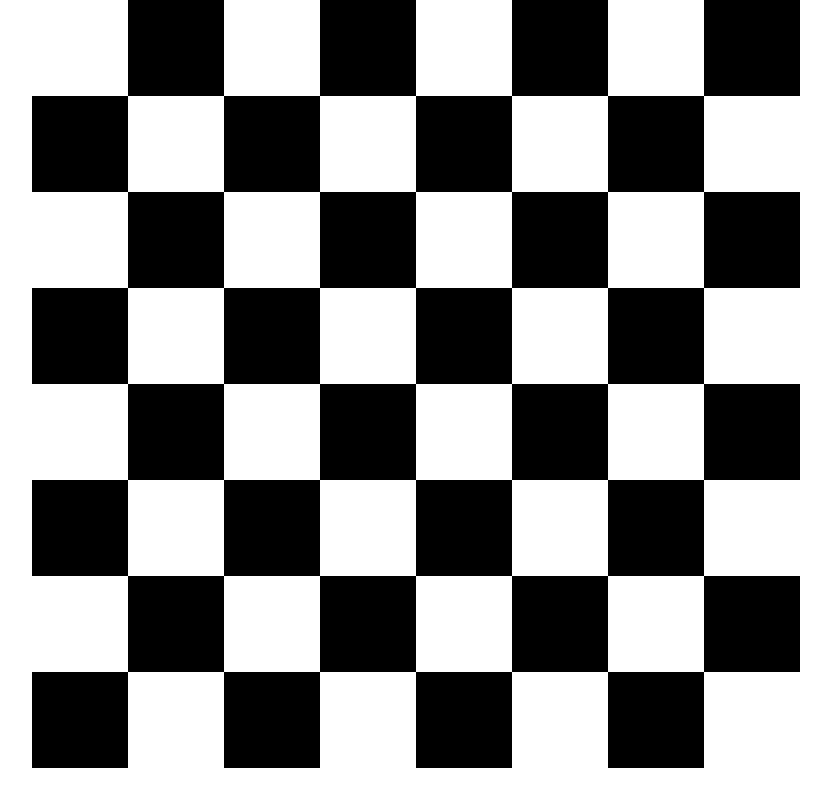
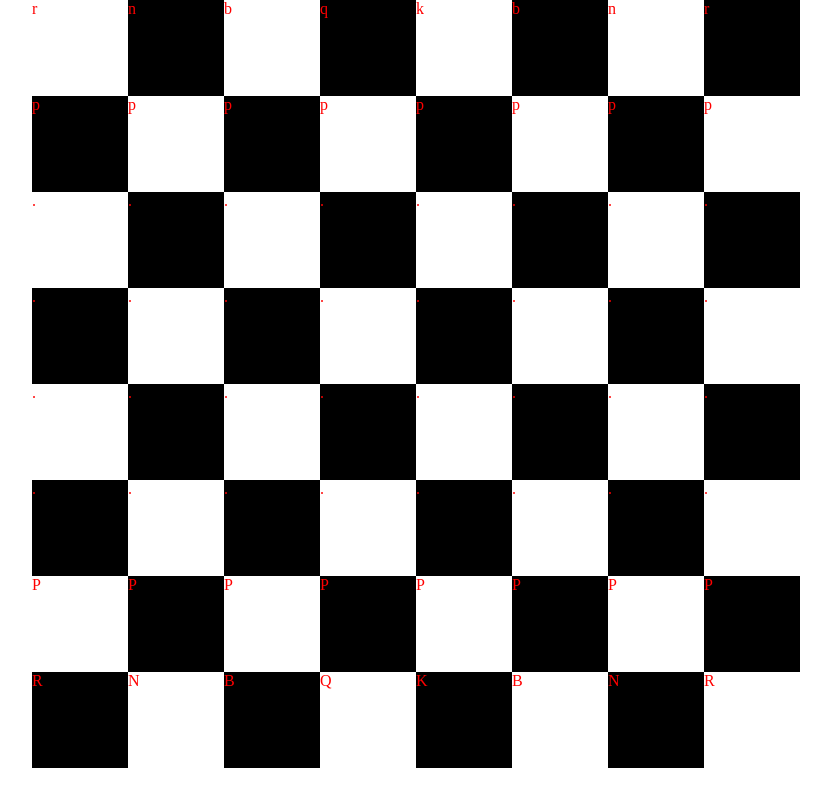
Before and after one commit to ssioux/chess, a Next.js app: page / in a window 1280 px wide. Shown: the whole page, without its empty margins (208-1039 px from the left). Built offline with nearby package versions, Linux system fonts and the light colour scheme.

Commit message:
showing pieces

```diff
--- a/components/Board.tsx
+++ b/components/Board.tsx
@@ -17,7 +17,7 @@ const Board = () => {
       .split("\n")
       .slice(1, 9)
       .map((rank) => rank.slice(5, 27).split("  "));
-    console.log({ ranks, len: ranks[0].length });
+      setPieces(ranks)
   }, []);
 
   return (
@@ -33,7 +33,8 @@ const Board = () => {
                     (i + j) % 2 === 0 ? styles.w : styles.b,
                   ].join(" ")}
                   key={`${i}, ${j}`}
-                ></div>
+                >{pieces[i][j]}
+             </div>
               );
             })}
           </div>
--- a/components/board.module.scss
+++ b/components/board.module.scss
@@ -2,13 +2,16 @@
   width: 100vmin;
   height: 100vmin;
   margin: auto;
+
   .row {
     display: flex;
     height: 12%;
+
   }
 
   .col {
     width: 12%;
+    color: red;
   }
   .b {
     background-color: black;
```
